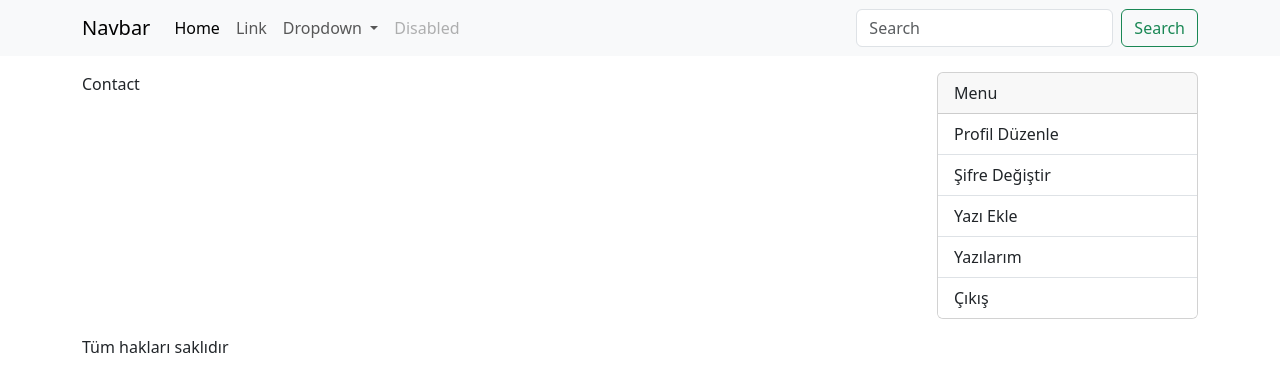
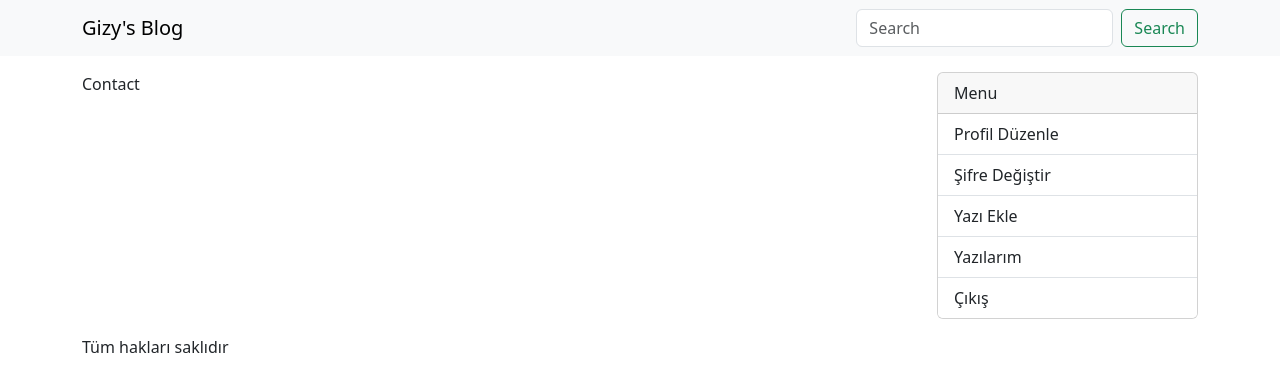
Before and after one commit to atak-05/gizyBlog, a Django app: page /contact in a window 1280 px wide. Shown: the top 392 px of the page. Run offline with Django 4.2, Linux system fonts and the light colour scheme; data that the repository does not hold is empty; some libraries are stand-ins or nearby versions.

Commit message:
fixed custom templatetags

```diff
--- a/templates/components/navbar.html
+++ b/templates/components/navbar.html
@@ -1,6 +1,9 @@
+{% load categoryList %}
+{% categoryList as categories %}
+
 <nav class="navbar navbar-expand-lg bg-body-tertiary">
   <div class="container">
-      <a class="navbar-brand" href="#">Navbar</a>
+    <a class="navbar-brand" href=" {% url 'home' %} ">Gizy's Blog</a>
     <button
       class="navbar-toggler"
       type="button"
@@ -14,34 +17,13 @@
     </button>
     <div class="collapse navbar-collapse" id="navbarSupportedContent">
       <ul class="navbar-nav me-auto mb-2 mb-lg-0">
+        {% for category in categories %}
         <li class="nav-item">
-            <a class="nav-link active" aria-current="page" href="#">Home</a>
+          <a class="nav-link active" aria-current="page" href="#"
+            >{{category.categoryName}}</a
+          >
         </li>
-          <li class="nav-item">
-            <a class="nav-link" href="#">Link</a>
-          </li>
-          <li class="nav-item dropdown">
-            <a
-              class="nav-link dropdown-toggle"
-              href="#"
-              role="button"
-              data-bs-toggle="dropdown"
-              aria-expanded="false"
-            >
-              Dropdown
-            </a>
-            <ul class="dropdown-menu">
-              <li><a class="dropdown-item" href="#">Action</a></li>
-              <li><a class="dropdown-item" href="#">Another action</a></li>
-              <li><hr class="dropdown-divider" /></li>
-              <li>
-                <a class="dropdown-item" href="#">Something else here</a>
-              </li>
-            </ul>
-          </li>
-          <li class="nav-item">
-            <a class="nav-link disabled">Disabled</a>
-          </li>
+        {% endfor %}
       </ul>
       <form class="d-flex" role="search">
         <input
@@ -50,9 +32,7 @@
           placeholder="Search"
           aria-label="Search"
         />
-          <button class="btn btn-outline-success" type="submit">
-            Search
-          </button>
+        <button class="btn btn-outline-success" type="submit">Search</button>
       </form>
     </div>
   </div>
```
Lines whose indentation alone changed are shown as unchanged.
